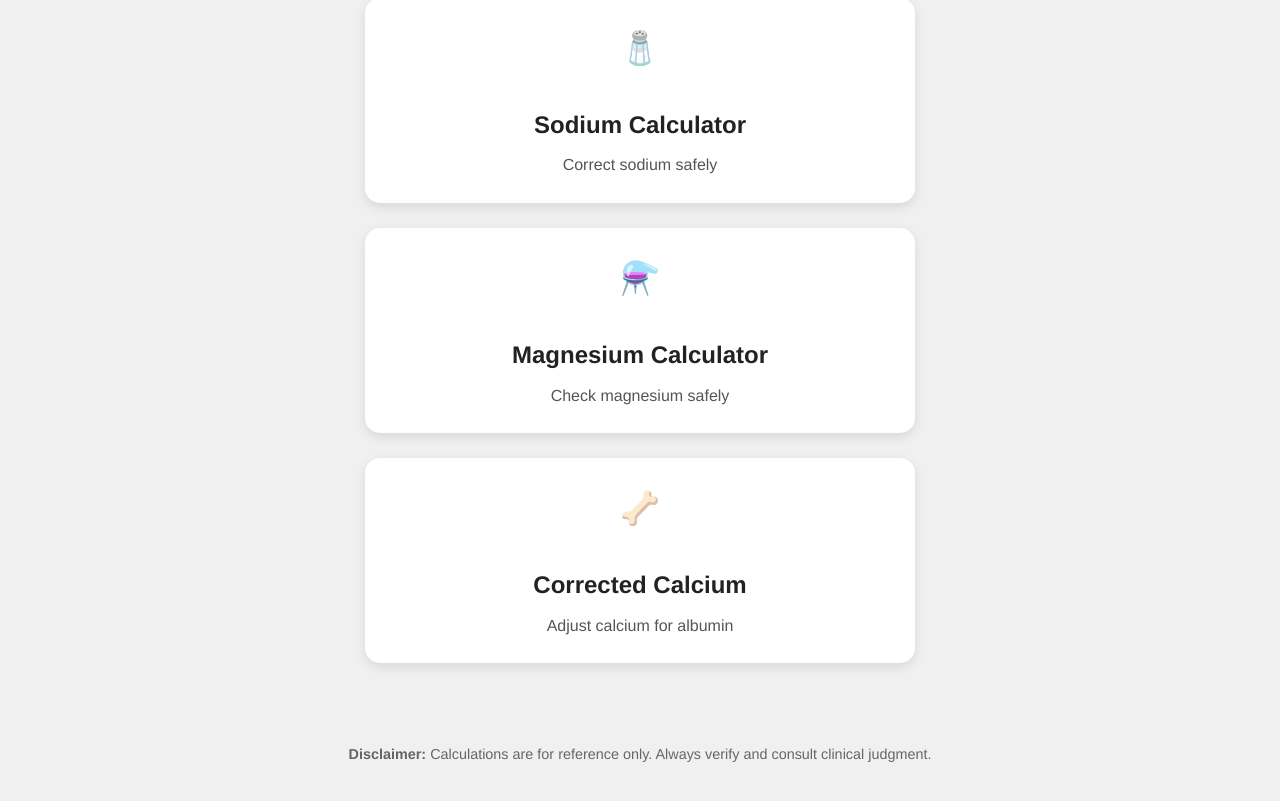
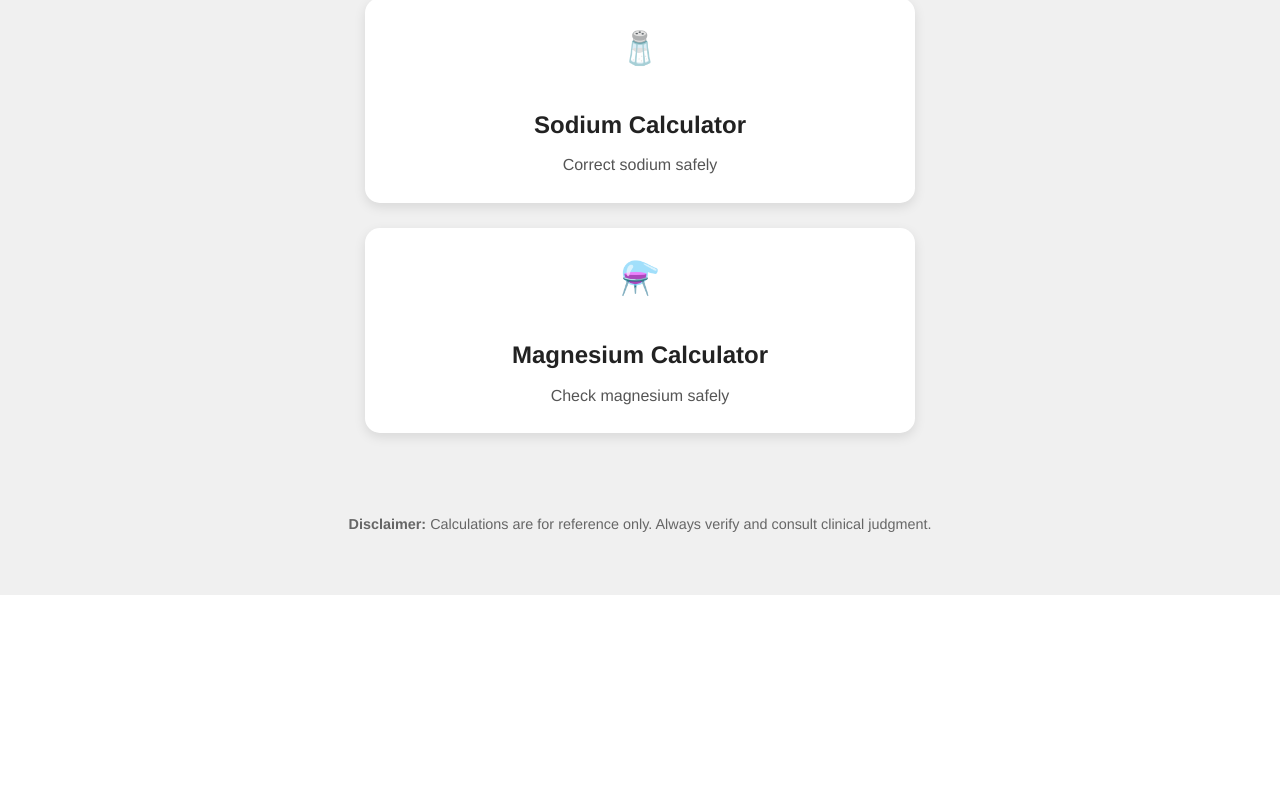
Before and after one commit to Jiahui-hub/HCTM-calculators, a Next.js app: page / in a window 1280 px wide. Shown: the part 623-1424 px from the top of the page. After the commit the page ends 1218 px from the top, so only its background shows below. Built offline with nearby package versions, Linux system fonts and the light colour scheme.

Commit message:
Remove 'Corrected Calcium' calculator entry
Removed the 'Corrected Calcium' calculator entry from the list.

```diff
--- a/app/page.tsx
+++ b/app/page.tsx
@@ -28,12 +28,6 @@ export default function Home() {
       description: "Check magnesium safely",
       route: "/calculators/magnesium",
       icon: "⚗️",
-    },
-    {
-      title: "Corrected Calcium",
-      description: "Adjust calcium for albumin",
-      route: "/calculators/calcium",
-      icon: "🦴",
     },
   ];
 
```
